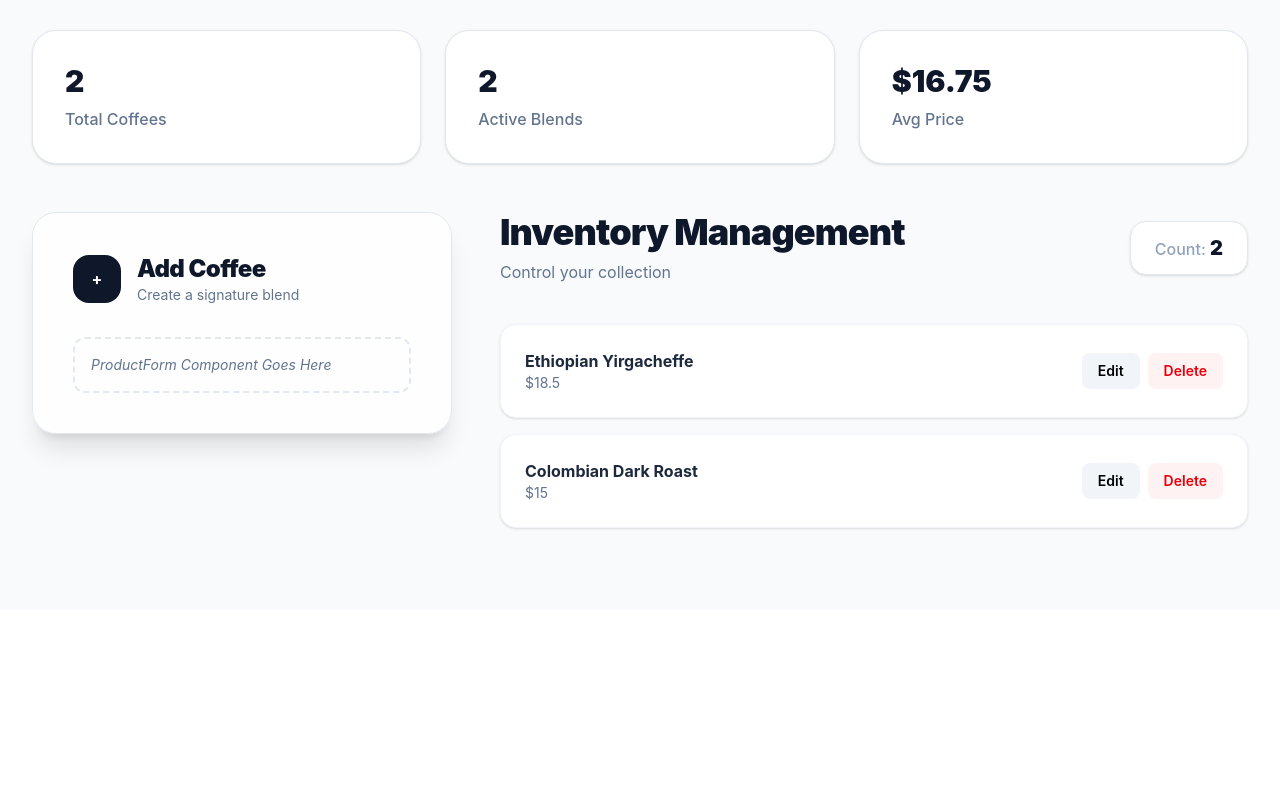
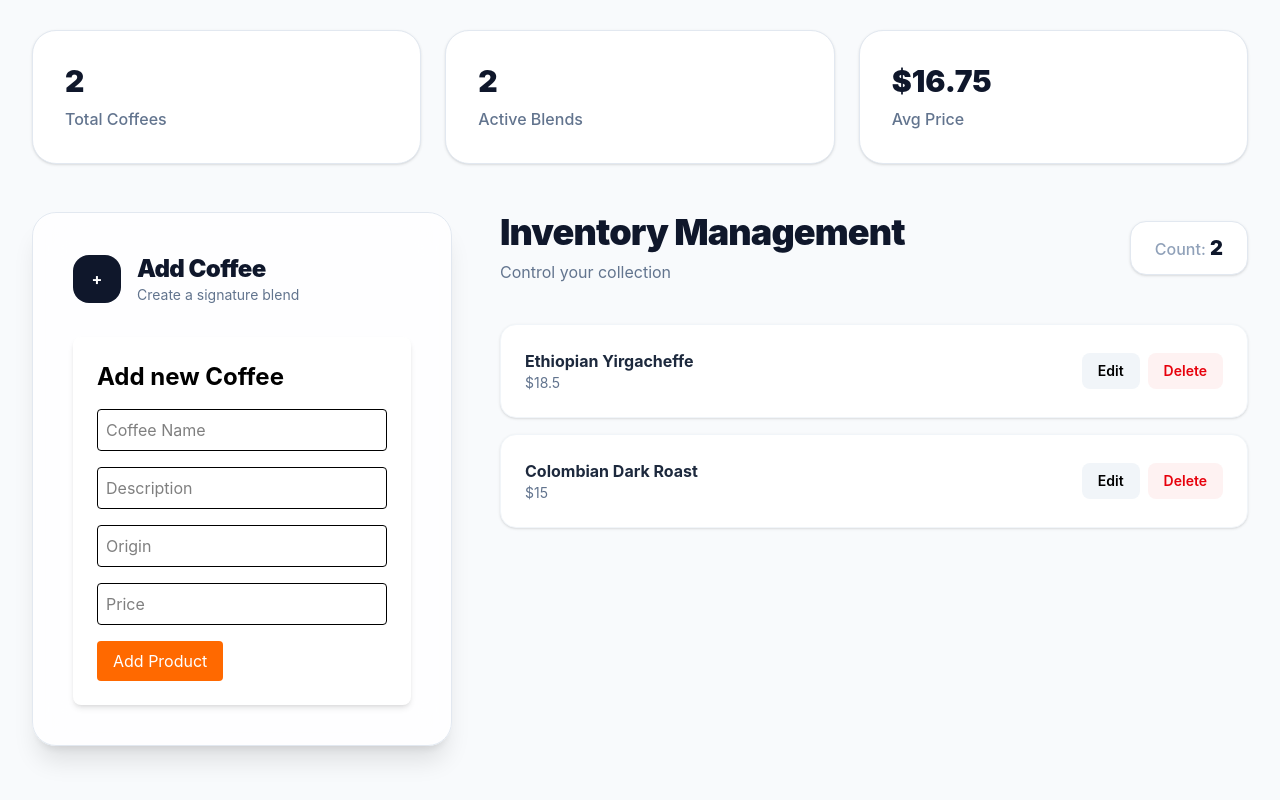
Before and after one commit to derrick-k1/CoffeeRUs, a React (Vite) app: page /admin in a window 1280 px wide. Shown: the part 274-1074 px from the top of the page. Before the commit the page ends 884 px from the top, so only its background shows below. Built offline with nearby package versions, Linux system fonts and the light colour scheme.

Commit message:
Added the ProductForm to the admin.jsx....again and also changed a the code for ProductForm.jsx to fit the new admin.jsx code

```diff
--- a/data.json
+++ b/data.json
@@ -89,5 +89,6 @@
       "roast": "Light"
     }
   ],
+  "adminCoffee": [],
   "$schema": "./node_modules/json-server/schema.json"
 }
--- a/src/components/ProductForm.jsx
+++ b/src/components/ProductForm.jsx
@@ -1,37 +1,48 @@
-import React, { useState } from 'react'
+import React, { useState, useEffect } from 'react';
 
-function ProductForm({ onAddProduct }) {
+function ProductForm({ onSubmit, initial }) {
     const [name, setName] = useState('');
     const [description, setDescription] = useState('');
     const [price, setPrice] = useState('');
     const [origin, setOrigin] = useState('');
 
+    useEffect(() => {
+        setName(initial?.name || '');
+        setDescription(initial?.description || '');
+        setPrice(initial?.price || '');
+        setOrigin(initial?.origin || '');
+    }, [initial]);
+
     function handleSubmit(event) {
         event.preventDefault();
 
         const newProduct = {
-            id: Date.now(),
+            id: initial?.id,
             name,
             description,
             price: Number(price),
             origin
         };
 
-        onAddProduct(newProduct);
+        onSubmit(newProduct);
 
-        // Clear form fields
-        setName('');
-        setDescription('');
-        setPrice('');
-        setOrigin('');
+        // Clear form fields (only when adding)
+        if (!initial?.id) {
+            setName('');
+            setDescription('');
+            setPrice('');
+            setOrigin('');
+        }
     }
 
     return (
-        <form onSubmit={handleSubmit}
-            className="bg-white p-6 rounded-lg shadow-md space-y-4">
+        <form
+            onSubmit={handleSubmit}
+            className="bg-white p-6 rounded-lg shadow-md space-y-4"
+        >
 
             <h2 className="text-2xl font-bold">
-                Add new Coffee
+                {initial?.id ? "Edit Coffee" : "Add new Coffee"}
             </h2>
 
             <input
@@ -41,7 +52,6 @@ function ProductForm({ onAddProduct }) {
                 onChange={(event) => setName(event.target.value)}
                 className='w-full border p-2 rounded'
                 required
-
             />
 
             <input
@@ -51,7 +61,6 @@ function ProductForm({ onAddProduct }) {
                 onChange={(event) => setDescription(event.target.value)}
                 className='w-full border p-2 rounded'
                 required
-
             />
 
             <input
@@ -61,7 +70,6 @@ function ProductForm({ onAddProduct }) {
                 onChange={(event) => setOrigin(event.target.value)}
                 className='w-full border p-2 rounded'
                 required
-
             />
 
             <input
@@ -71,15 +79,16 @@ function ProductForm({ onAddProduct }) {
                 onChange={(event) => setPrice(event.target.value)}
                 className='w-full border p-2 rounded'
                 required
-
             />
 
-            <button type="submit"
-                className='bg-orange-500 text-white px-4 py-2 rounded hover:bg-orange-600 transition-colors duration-300'>
-                Add Product
+            <button
+                type="submit"
+                className='bg-orange-500 text-white px-4 py-2 rounded hover:bg-orange-600 transition-colors duration-300'
+            >
+                {initial?.id ? "Update Product" : "Add Product"}
             </button>
         </form>
-    )
+    );
 }
 
-export default ProductForm
+export default ProductForm;
--- a/src/pages/Admin.jsx
+++ b/src/pages/Admin.jsx
@@ -1,26 +1,34 @@
 import React, { useState } from 'react';
+import ProductForm from '../components/ProductForm';
+
 /* Uncomment these when you're ready to link your logic:
   import { useProducts } from '../context/ProductsContext'
 */
 
-// Placeholder Components - Replace with your actual imports
-const ProductForm = ({ initial, onSubmit }) => (
-  <div className="text-sm text-slate-500 italic p-4 border-2 border-dashed border-slate-200 rounded-xl">
-    ProductForm Component Goes Here
-  </div>
-);
-
 const ProductList = ({ products, onEdit, onDelete }) => (
   <div className="grid gap-4">
     {products.map(p => (
-      <div key={p.id} className="bg-white p-6 rounded-2xl shadow-sm border border-slate-100 flex justify-between items-center">
+      <div
+        key={p.id}
+        className="bg-white p-6 rounded-2xl shadow-sm border border-slate-100 flex justify-between items-center"
+      >
         <div>
           <h4 className="font-bold text-slate-800">{p.name}</h4>
           <p className="text-sm text-slate-500">${p.price}</p>
         </div>
         <div className="flex gap-2">
-          <button onClick={() => onEdit(p)} className="px-4 py-2 bg-slate-100 rounded-lg text-sm font-semibold">Edit</button>
-          <button onClick={() => onDelete(p.id)} className="px-4 py-2 bg-red-50 text-red-600 rounded-lg text-sm font-semibold">Delete</button>
+          <button
+            onClick={() => onEdit(p)}
+            className="px-4 py-2 bg-slate-100 rounded-lg text-sm font-semibold"
+          >
+            Edit
+          </button>
+          <button
+            onClick={() => onDelete(p.id)}
+            className="px-4 py-2 bg-red-50 text-red-600 rounded-lg text-sm font-semibold"
+          >
+            Delete
+          </button>
         </div>
       </div>
     ))}
@@ -30,16 +38,42 @@ const ProductList = ({ products, onEdit, onDelete }) => (
 export default function Admin() {
   /* Logic Placeholders */
   const [products, setProducts] = useState([
-    { id: 1, name: 'Ethiopian Yirgacheffe', price: 18.50, status: 'active' },
-    { id: 2, name: 'Colombian Dark Roast', price: 15.00, status: 'active' }
+    { id: 1, name: 'Ethiopian Yirgacheffe', description: '', price: 18.50, origin: '', status: 'active' },
+    { id: 2, name: 'Colombian Dark Roast', description: '', price: 15.00, origin: '', status: 'active' }
   ]);
+
   const [editing, setEditing] = useState(null);
 
   // const { products, addProduct, updateProduct, removeProduct } = useProducts()
 
-  async function handleAdd(payload) { console.log("Add:", payload); }
-  async function handleUpdate(patch) { console.log("Update:", patch); setEditing(null); }
-  async function handleDelete(id) { confirm('Delete?'); }
+  async function handleAdd(payload) {
+    console.log("Add:", payload);
+
+    const newProduct = {
+      ...payload,
+      id: Date.now(),
+      status: 'active'
+    };
+
+    setProducts(prev => [newProduct, ...prev]);
+  }
+
+  async function handleUpdate(payload) {
+    console.log("Update:", payload);
+
+    setProducts(prev =>
+      prev.map(p =>
+        p.id === editing.id ? { ...p, ...payload } : p
+      )
+    );
+
+    setEditing(null);
+  }
+
+  async function handleDelete(id) {
+    confirm('Delete?');
+    setProducts(prev => prev.filter(p => p.id !== id));
+  }
 
   return (
     <section className="min-h-screen py-20 px-4 sm:px-6 lg:px-8 bg-slate-50">
@@ -116,6 +150,7 @@ export default function Admin() {
               </h2>
               <p className="text-slate-500 mt-2">Control your collection</p>
             </div>
+
             <div className="bg-white px-6 py-3 rounded-2xl border border-slate-200 shadow-sm">
               <span className="text-slate-400 font-medium">Count: </span>
               <span className="font-black text-slate-900 text-xl">{products.length}</span>
```
